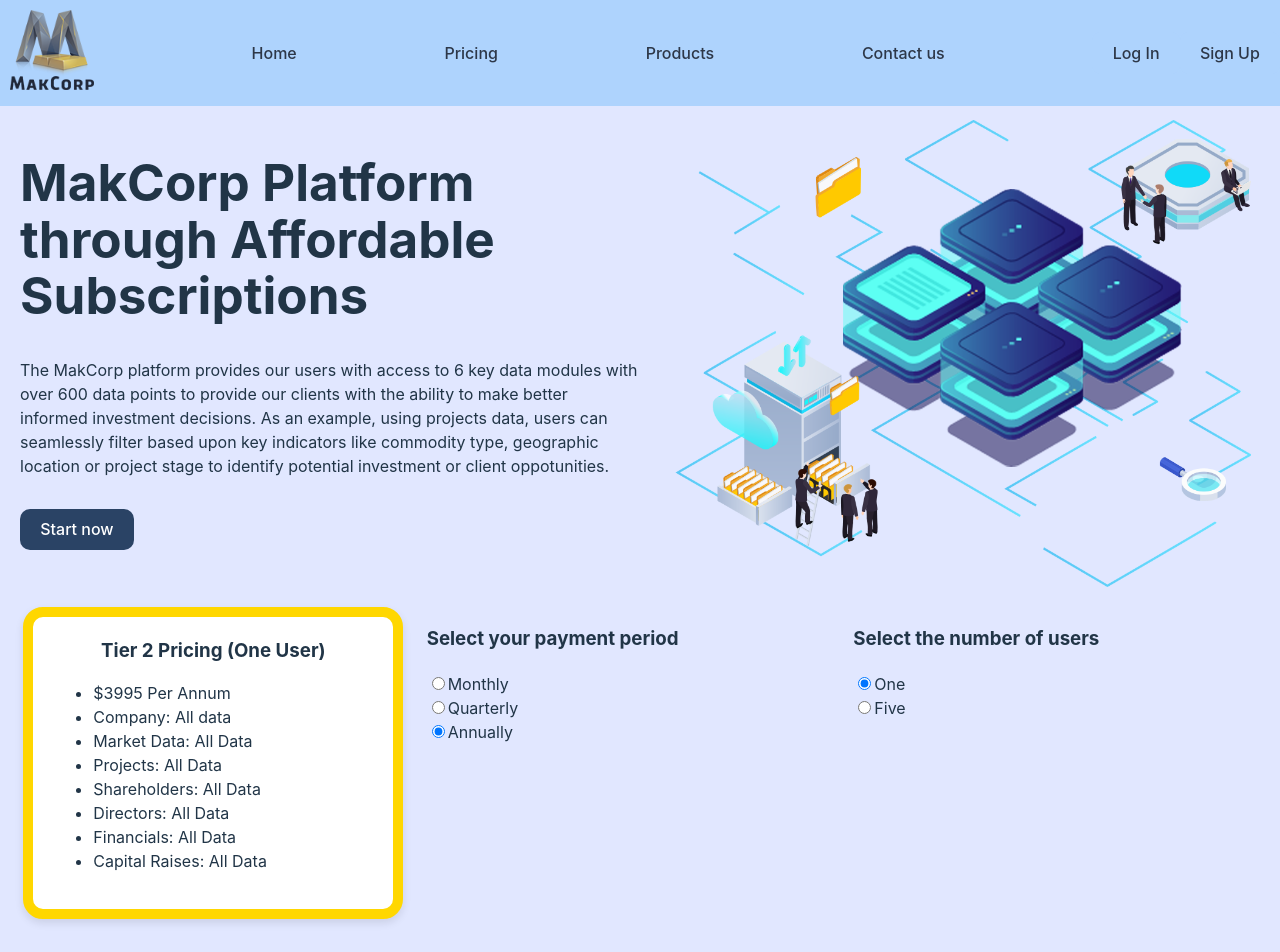
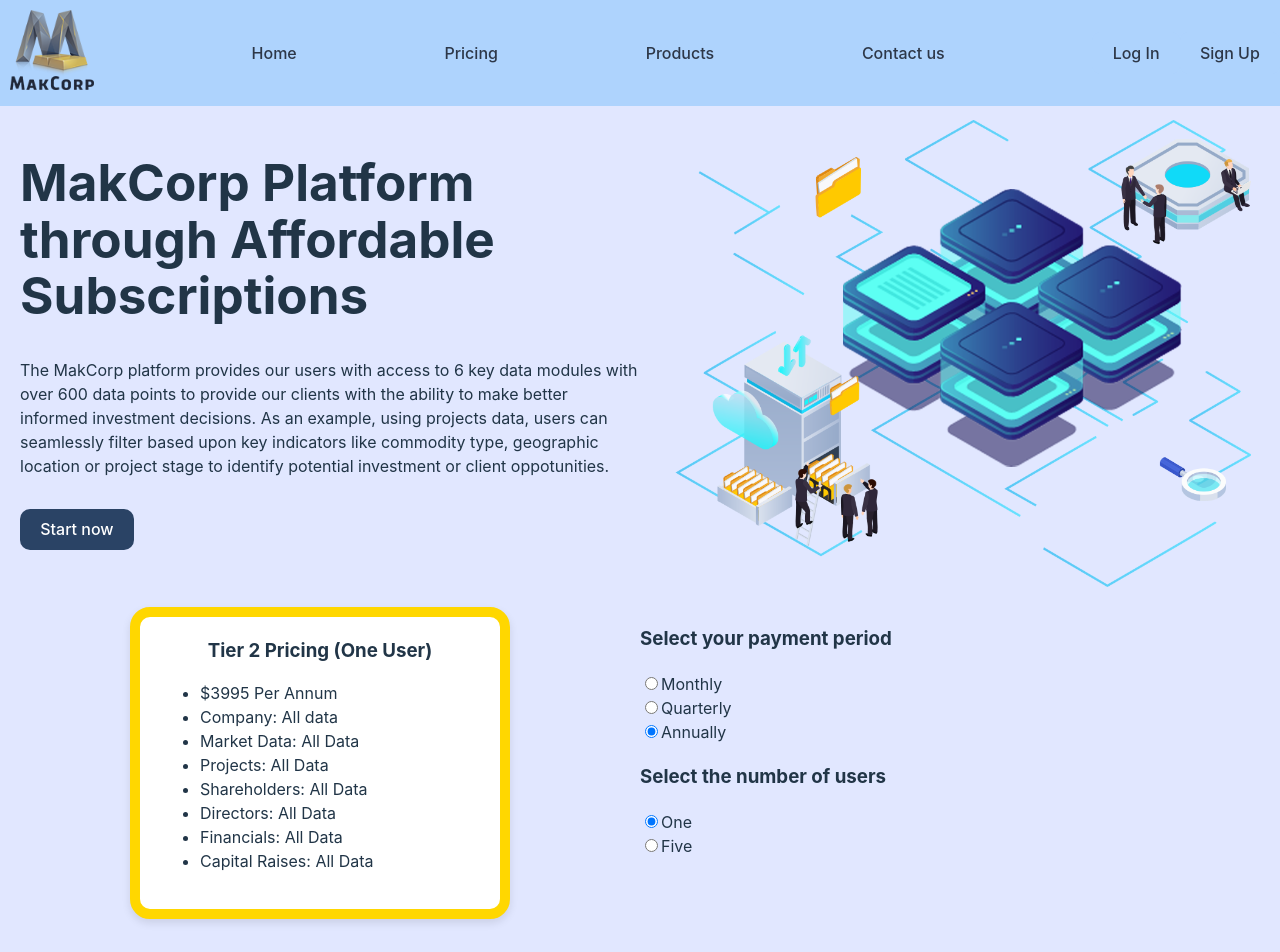
Before and after one commit to jayshah41/Puzzled, a React (Vite) app: page /pricing in a window 1280 px wide. Shown: the top 952 px of the page. Built offline with nearby package versions, Linux system fonts and the light colour scheme.

Commit message:
Styling changes in SubscriptionPlans component

```diff
--- a/src/components/SubscriptionPlans.jsx
+++ b/src/components/SubscriptionPlans.jsx
@@ -40,13 +40,14 @@
   const features = info.map(e => <li>{e}</li>);
 
   return (
-    <div className="three-card-container">
+    <div className="two-card-container">
     <div style={{ width: '25vw', backgroundColor: 'white', display:'flex', flexDirection: 'column', boxShadow: '0 4px 8px rgba(0, 0, 0, 0.1)', margin: 'auto', marginBottom: '50px', padding: '20px', border: `10px solid ${colourMap[paymentOption]}`, borderRadius: '20px' }}>
       <h3 style={{ margin: 'auto' }}>Tier 2 Pricing {`(${titleCase(numOfUsers)} User${numOfUsers == 'five' ? 's' : ''})`}</h3>
       <ul>
         {features}
       </ul>
     </div>
+    <div>
     <div>
       <h3>Select your payment period</h3>
       <label>
@@ -78,6 +79,7 @@
       </label>
     </div>
     </div>
+    </div>
   )
 }
 
```
